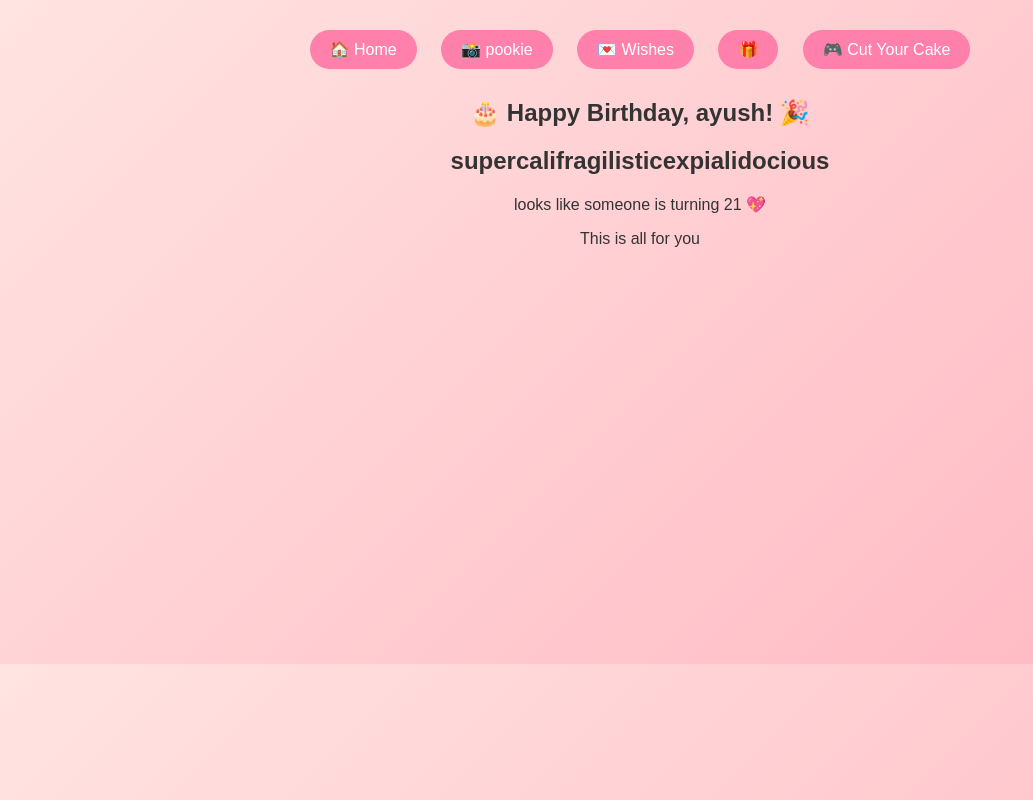
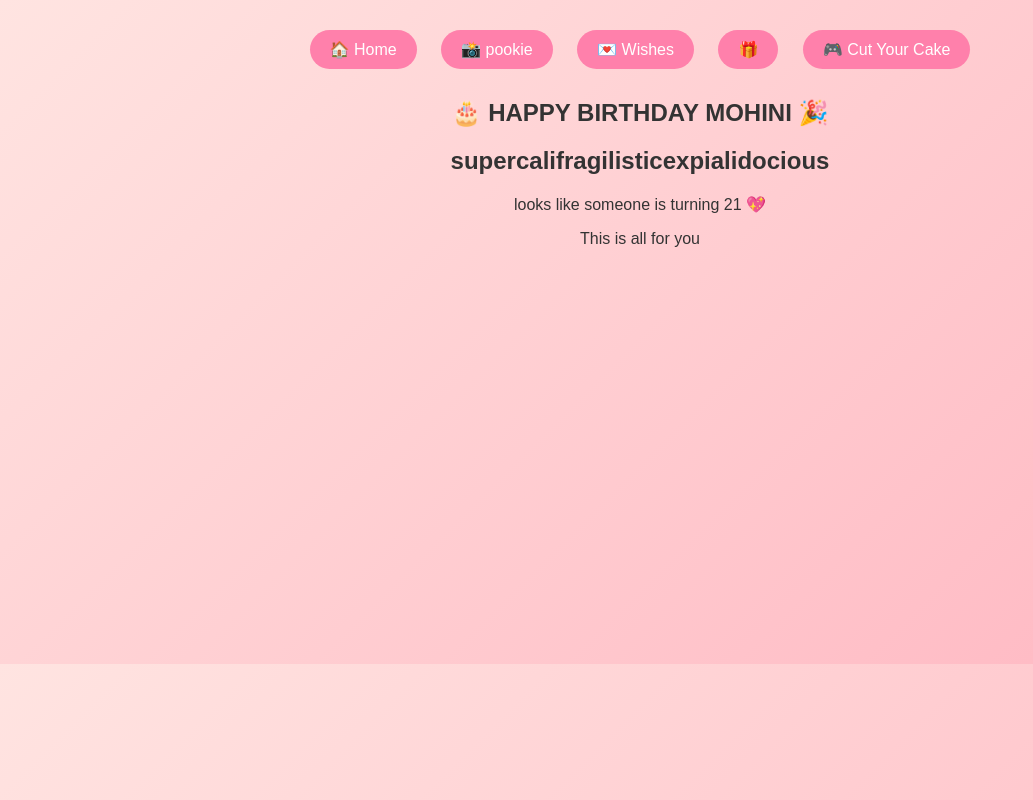
Before and after one commit to 4yushhttp/birthday-greeting, a plain HTML site: page index.html in a window 1280 px wide. Shown: the whole page, without its empty margins (0-1033 px from the left). Drawn offline with Linux system fonts and the light colour scheme.

Commit message:
Update birthday message and section titles

```diff
--- a/index.html
+++ b/index.html
@@ -21,7 +21,7 @@
 
     <!-- HOME -->
     <section id="home" class="page active">
-      <h1>🎂 Happy Birthday, ayush! 🎉</h1>
+      <h1>🎂 HAPPY BIRTHDAY MOHINI 🎉</h1>
       <h2>supercalifragilisticexpialidocious</h2>
       <p>looks like someone is turning 21 💖</p>
       <p>This is all for you</p>
```
